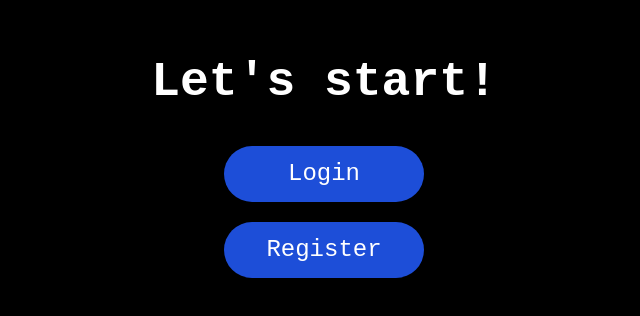
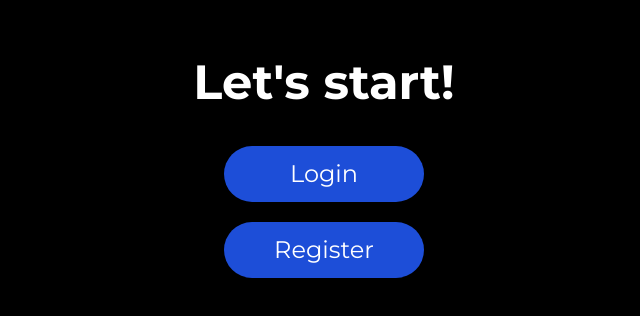
Before and after one commit to barisbalcimusic/chat-bot, a React (Vite) app in the folder frontend/: page / in a window 1280 px wide. Shown: the part 232-548 px from the top of the page, without its empty margins (316-956 px from the left). Built offline with nearby package versions, Linux system fonts and the light colour scheme.

Commit message:
message input absolute works now

```diff
--- a/frontend/src/App.css
+++ b/frontend/src/App.css
@@ -1,16 +1,22 @@
+@import url("https://fonts.googleapis.com/css2?family=Montserrat:ital,wght@0,100..900;1,100..900&display=swap");
+
 :root {
   --primary: rgb(154, 184, 182);
   --primaryHover: rgb(197, 215, 214);
   --secondary: rgb(29, 78, 216);
   --secondaryHover: rgb(118, 146, 224);
   --hover: rgb(229, 243, 232);
-  --question: rgb(247, 247, 247);
-  --bg: #5d6d74;
+  --question: rgb(235, 232, 232);
+  --bg: #65777f;
   --inputDiv: #d9d9d9;
   --modal: rgba(41, 41, 41, 0.9);
-  --scrollbar: #8f7c7c;
+  --scrollbar: #7ab39e;
+  --messagebar: #484646;
+}
 
-  font-family: "Courier New", Courier, monospace;
+* {
+  font-family: "Montserrat", sans-serif;
+  font-weight: 400;
 }
 
 .chat-container {
@@ -62,13 +68,16 @@
 .message-input:focus {
   box-shadow: 0px 0px 10px 4px rgba(255, 79, 79, 0.6);
 }
+.message-bar {
+  background-color: var(--messagebar);
+}
 
 /* SCROLLBAR */
 ::-webkit-scrollbar {
-  width: 7px;
+  width: 8px;
 }
 ::-webkit-scrollbar-track {
-  background: #f1f1f1;
+  background: white;
 }
 ::-webkit-scrollbar-thumb {
   background: var(--scrollbar);
--- a/frontend/src/components/History.jsx
+++ b/frontend/src/components/History.jsx
@@ -34,11 +34,6 @@ const History = () => {
   }, [user]);
 
   useEffect(() => {
-    //IN ORDER TO BRING MESSAGEINPUT TO BOTTOM BECAUSE POSITION FIXED DOESN'T WORK PROPERLY
-    historyRef.current.style.minHeight = `${innerHeight - 120}px`;
-  }, []);
-
-  useEffect(() => {
     //AUTO SCROLL TO BOTTOM
     const historyDiv = historyRef.current;
     historyDiv.scrollTop = historyDiv.scrollHeight;
@@ -48,7 +43,7 @@ const History = () => {
     <div
       ref={historyRef}
       id="history-div"
-      className="flex flex-col items-center gap-5 p-5 overflow-y-auto"
+      className="flex flex-col items-center gap-5 p-5 overflow-y-auto mb-[120px]"
     >
       {messages.map((message, index) => (
         <p
--- a/frontend/src/components/MessageInput.jsx
+++ b/frontend/src/components/MessageInput.jsx
@@ -56,10 +56,9 @@ const MessageInput = () => {
   };
 
   return (
-    <div className="w-full flex justify-center">
     <div
       id="message-bar"
-        className="w-full flex justify-center items-center p-6 bg-[#484646]"
+      className="message-bar w-full flex justify-center items-center p-6 absolute bottom-0 left-0"
     >
       <form className="w-full flex justify-center" onSubmit={handleSubmit}>
         <input
@@ -74,7 +73,6 @@ const MessageInput = () => {
         </button>
       </form>
     </div>
-    </div>
   );
 };
 
--- a/frontend/src/components/Modal.jsx
+++ b/frontend/src/components/Modal.jsx
@@ -21,11 +21,11 @@ const Modal = ({ setModal }) => {
 
   return (
     <div className="modal w-screen h-screen flex flex-col justify-center items-center absolute left-0 top-0">
-      <div className="settings-div w-[90%] max-w-[600px] flex flex-col gap-5 justify-center items-center p-10 relative">
+      <div className="settings-div w-[90%] max-w-[600px] flex flex-col gap-5 justify-center items-center p-10 relative rounded-[10px]">
         <FontAwesomeIcon
           onClick={() => setModal(false)}
           icon={faX}
-          className="absolute top-2 right-2 text-2xl hover:text-red-500 hover:cursor-pointer"
+          className="absolute top-3 right-3 text-3xl hover:text-red-600 hover:cursor-pointer"
         />
         <div>
           <p className="text-3xl">Hello,</p>
--- a/frontend/src/components/Profile.jsx
+++ b/frontend/src/components/Profile.jsx
@@ -40,14 +40,11 @@ const Profile = () => {
           >
             <li
               onClick={() => setModal(true)}
-              className="menu w-full font-bold text-center p-3"
+              className="menu w-full text-center p-3"
             >
               Settings
             </li>
-            <li
-              onClick={handleLogout}
-              className="menu w-full font-bold text-center p-3"
-            >
+            <li onClick={handleLogout} className="menu w-full text-center p-3">
               Logout
             </li>
           </ul>
```
Lines whose indentation alone changed are shown as unchanged.
